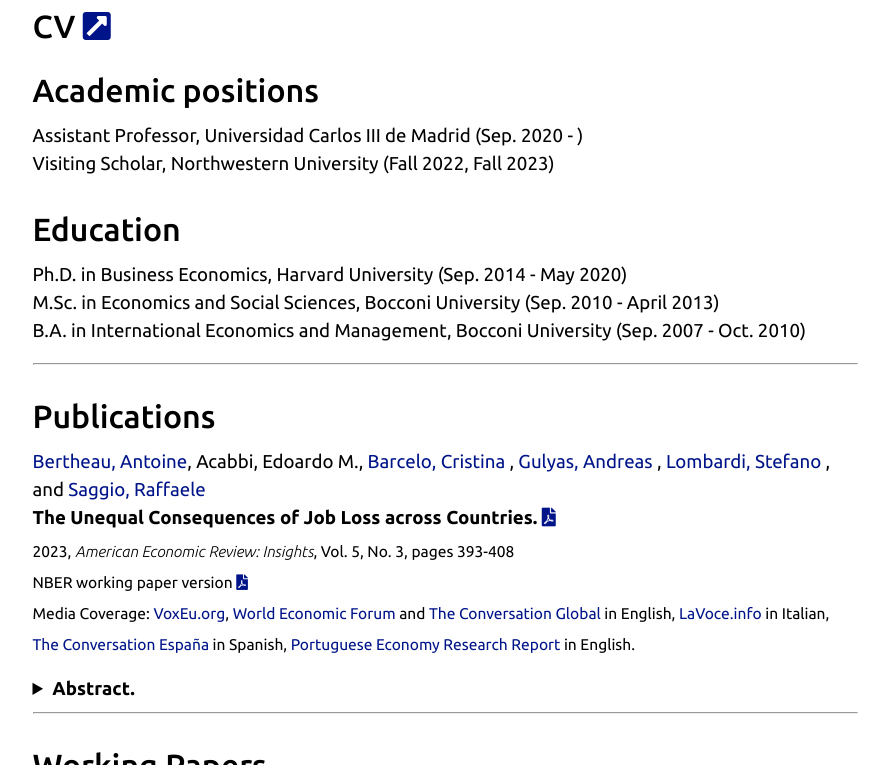
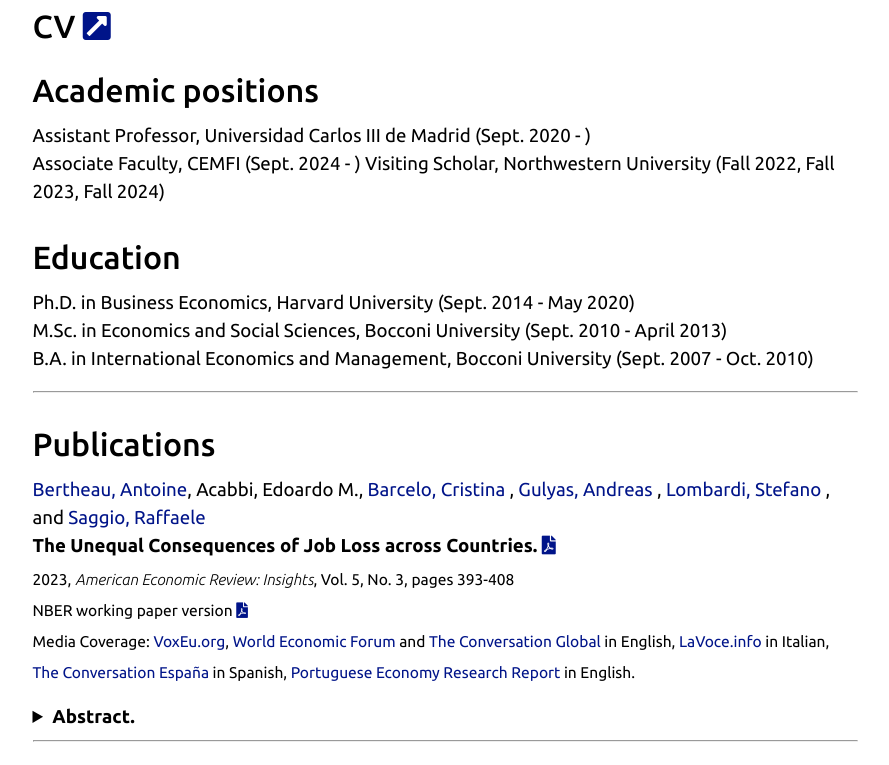
Before and after one commit to eacabbi/eacabbi.github.io, a Jekyll site: the page built from index.md, in a window 1280 px wide and 900 px high, scrolled down 409 px, cut to the strip 135-900 px from the top of the window. Shown: the whole strip, without its empty margins (195-1084 px from the left). Built offline with Jekyll 4.4.1, drawn with Linux system fonts in a browser that asks for light colours; some web fonts are replaced.

Commit message:
update visitingsss

```diff
--- a/index.md
+++ b/index.md
@@ -6,13 +6,15 @@ layout: home
 
 ## Academic positions
 
-Assistant Professor, Universidad Carlos III de Madrid (Sep. 2020 - )
-Visiting Scholar, Northwestern University (Fall 2022, Fall 2023)
+Assistant Professor, Universidad Carlos III de Madrid (Sept. 2020 - )
+Associate Faculty, CEMFI (Sept. 2024 - )
+Visiting Scholar, Northwestern University (Fall 2022, Fall 2023, Fall 2024)
+
 ## Education
 
-Ph.D. in Business Economics, Harvard University (Sep. 2014 - May 2020)
-M.Sc. in Economics and Social Sciences, Bocconi University (Sep. 2010 - April 2013)
-B.A. in International Economics and Management, Bocconi University (Sep. 2007 - Oct. 2010)
+Ph.D. in Business Economics, Harvard University (Sept. 2014 - May 2020)
+M.Sc. in Economics and Social Sciences, Bocconi University (Sept. 2010 - April 2013)
+B.A. in International Economics and Management, Bocconi University (Sept. 2007 - Oct. 2010)
 
 ---
 
```
Also changed, not shown: 1 other file.
